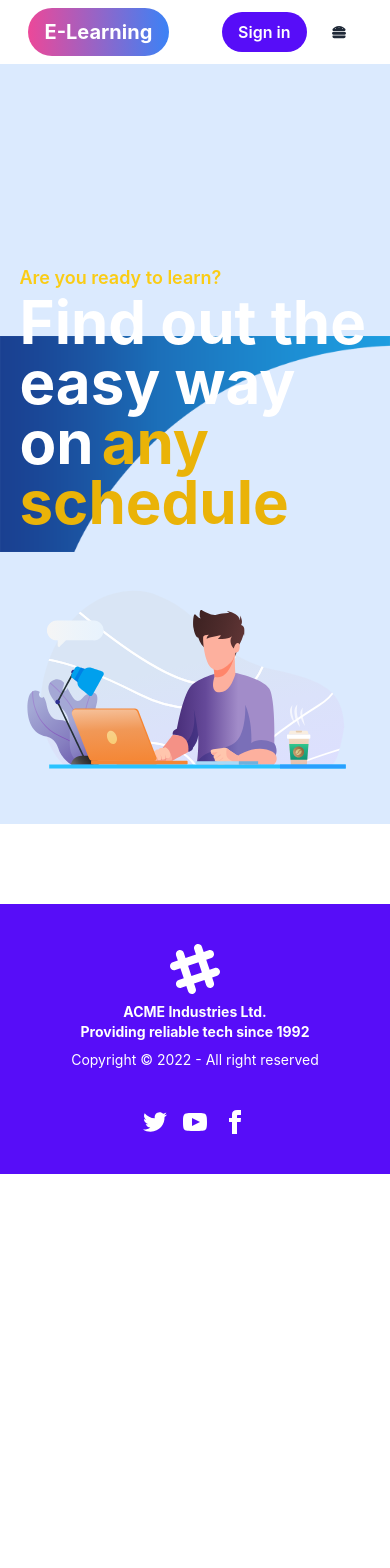
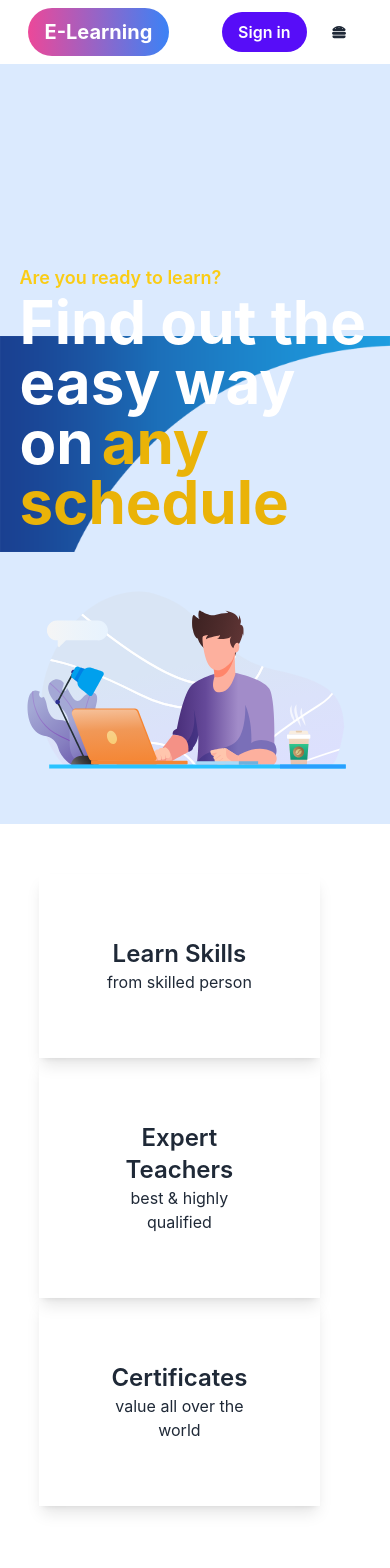
Before and after one commit to hussain322/e-learning-client, a React (Create React App) app: page / in a window 390 px wide. Shown: the top 1568 px of the page. Before the commit the page ends 1174 px from the top, so only its background shows below. Built offline with nearby package versions, Linux system fonts and the light colour scheme; no server answers.

Commit message:
added skilled section

```diff
--- a/src/Pages/CourseDetails/CourseDetails.js
+++ b/src/Pages/CourseDetails/CourseDetails.js
@@ -22,7 +22,7 @@ const CourseDetails = () => {
         </h1>
       </div>
       <div className="w-[90%] mx-auto">
-        <div className="border shadow-xl w-[60%] rounded-xl mt-4">
+        <div className="border shadow-xl sm:w-full lg:w-[60%] rounded-xl mt-4">
           <img
             src={img}
             alt=""
@@ -31,15 +31,50 @@ const CourseDetails = () => {
           <div className="p-6">
             <h2 className="text-2xl font-semibold pb-2">{title}</h2>
             <p>Instructor: {instructor}</p>
-            <div className="mt-2">
-              <button className="btn btn-outline btn-secondary">
-                Get Premium Access
-              </button>
+            <div className="flex justify-between">
+              <div className="mt-2">
+                <button className="btn btn-outline btn-secondary">
+                  Get Premium Access
+                </button>
+              </div>
+              <div>
+                <span className="text-2xl font-semibold">Ratings: </span>
+                <div className="rating">
+                  <input
+                    type="radio"
+                    name="rating-2"
+                    className="mask mask-star-2 bg-orange-400"
+                  />
+                  <input
+                    type="radio"
+                    name="rating-2"
+                    className="mask mask-star-2 bg-orange-400"
+                    checked
+                  />
+                  <input
+                    type="radio"
+                    name="rating-2"
+                    className="mask mask-star-2 bg-orange-400"
+                    checked
+                  />
+                  <input
+                    type="radio"
+                    name="rating-2"
+                    className="mask mask-star-2 bg-orange-400"
+                    checked
+                  />
+                  <input
+                    type="radio"
+                    name="rating-2"
+                    className="mask mask-star-2 bg-orange-400"
+                  />
+                </div>
+              </div>
             </div>
           </div>
         </div>
 
-        <div className="mt-6 bg-blue-100 p-10 rounded-lg shadow-lg">
+        <div className="mt-6 bg-blue-50 p-10 rounded-lg shadow-lg">
           <h2 className="text-2xl font-bold">Course Overview</h2>
           <hr className="h-1 bg-black mt-2" />
           <br />
--- a/src/Pages/Courses/Courses/Courses.css
+++ b/src/Pages/Courses/Courses/Courses.css
@@ -1,11 +1,6 @@
 .courses-container {
   display: grid;
   grid-template-columns: 1fr 4fr;
-}
-
-.slide-bar-container {
-  background-color: rgb(33, 30, 30);
-  color: white;
 }
 
 /* Responsive */
--- a/src/Pages/Courses/Courses/Courses.js
+++ b/src/Pages/Courses/Courses/Courses.js
@@ -10,7 +10,7 @@ const Courses = () => {
 
   return (
     <div className="courses-container">
-      <div className="pl-4 shadow-lg slide-bar-container">
+      <div className="pl-4 shadow-lg bg-gray-800">
         {courses.map((course) => (
           <SlideBar key={course.id} course={course} />
         ))}
--- a/src/Pages/Courses/Courses/SlideBar/SlideBar.js
+++ b/src/Pages/Courses/Courses/SlideBar/SlideBar.js
@@ -3,10 +3,10 @@ import React from "react";
 const SlideBar = ({ course }) => {
   const { title } = course;
   return (
-    <div className="mt-20">
-      <ul>
-        <li className="text-xl font-semibold">{title}</li>
-      </ul>
+    <div className="mt-12">
+      <button className="text-lg font-semibold btn btn-outline btn-warning">
+        {title.slice(0, 20)}...
+      </button>
     </div>
   );
 };
--- a/src/Pages/Home/Hero/Hero.js
+++ b/src/Pages/Home/Hero/Hero.js
@@ -5,7 +5,7 @@ import learning from "../../../assets/learning.json";
 
 const Hero = () => {
   return (
-    <div className="hero-container">
+    <div className="hero-container bg-blue-100">
       <div className="w-[90%] mx-auto grid grid-cols-1 md:grid-cols-2">
         <div className="hero-title">
           <h5 className="text-yellow-400 text-lg font-semibold">
--- a/src/Pages/Home/Home.js
+++ b/src/Pages/Home/Home.js
@@ -4,7 +4,7 @@ import Slider from "./Slider/Slider";
 
 const Home = () => {
   return (
-    <div className="bg-blue-100">
+    <div>
       <Hero />
       <Slider />
     </div>
--- a/src/Pages/Home/Slider/Slider.js
+++ b/src/Pages/Home/Slider/Slider.js
@@ -1,7 +1,30 @@
 import React from "react";
 
 const Slider = () => {
-  return <div></div>;
+  return (
+    <div className="grid grid-cols-1 md:grid-cols-2 lg:grid-cols-3 w-[80%] mx-auto">
+      <div className="text-center p-16 shadow-lg w-[90%]">
+        <div className="hover:scale-125 duration-[0.6s]">
+          <h3 className="text-2xl font-semibold">Learn Skills</h3>
+          <p>from skilled person</p>
+        </div>
+      </div>
+
+      <div className="text-center p-16 shadow-lg w-[90%]">
+        <div className="hover:scale-125 duration-[0.6s]">
+          <h3 className="text-2xl font-semibold">Expert Teachers</h3>
+          <p>best & highly qualified</p>
+        </div>
+      </div>
+
+      <div className="text-center p-16 shadow-lg w-[90%]">
+        <div className="hover:scale-125 duration-[0.6s]">
+          <h3 className="text-2xl font-semibold">Certificates</h3>
+          <p>value all over the world</p>
+        </div>
+      </div>
+    </div>
+  );
 };
 
 export default Slider;
--- a/src/Pages/SignIn/SignIn.js
+++ b/src/Pages/SignIn/SignIn.js
@@ -45,11 +45,11 @@ const SignIn = () => {
   };
   return (
     <div className="bg-blue-100 pt-2 pb-40">
-      <div className="w-[90%] mx-auto grid grid-cols-1 md:grid-cols-2">
-        <div>
+      <div className="w-[90%] mx-auto grid grid-cols-1 lg:grid-cols-2">
+        <div className="hidden lg:block">
           <Lottie animationData={login} loop={true} />
         </div>
-        <div className="w-3/4 mx-auto mt-4">
+        <div className="md:w-3/4 w-full mx-auto mt-4">
           <h1 className="text-4xl text-primary font-bold mt-4 text-center">
             Welcome
           </h1>
```
